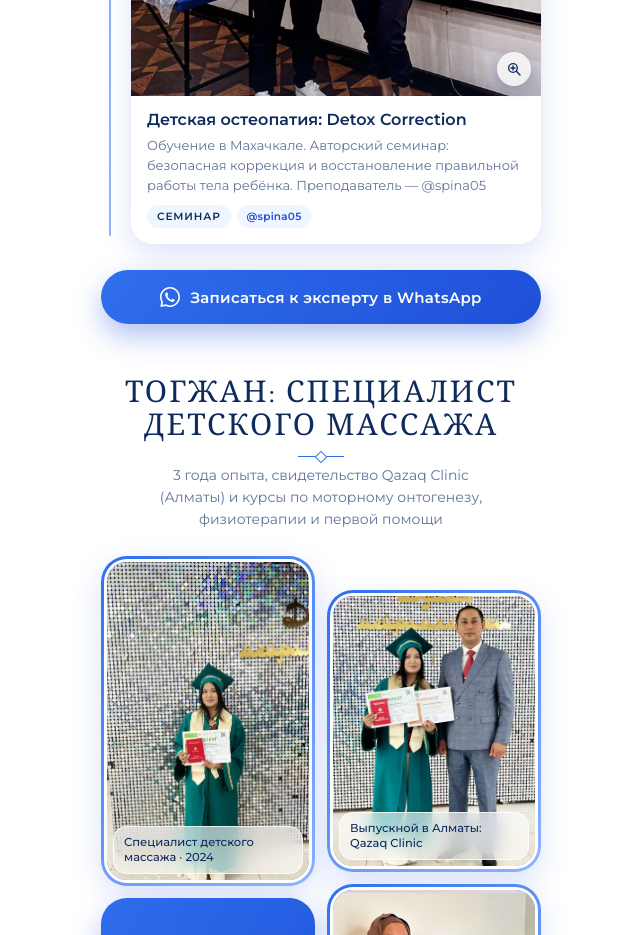
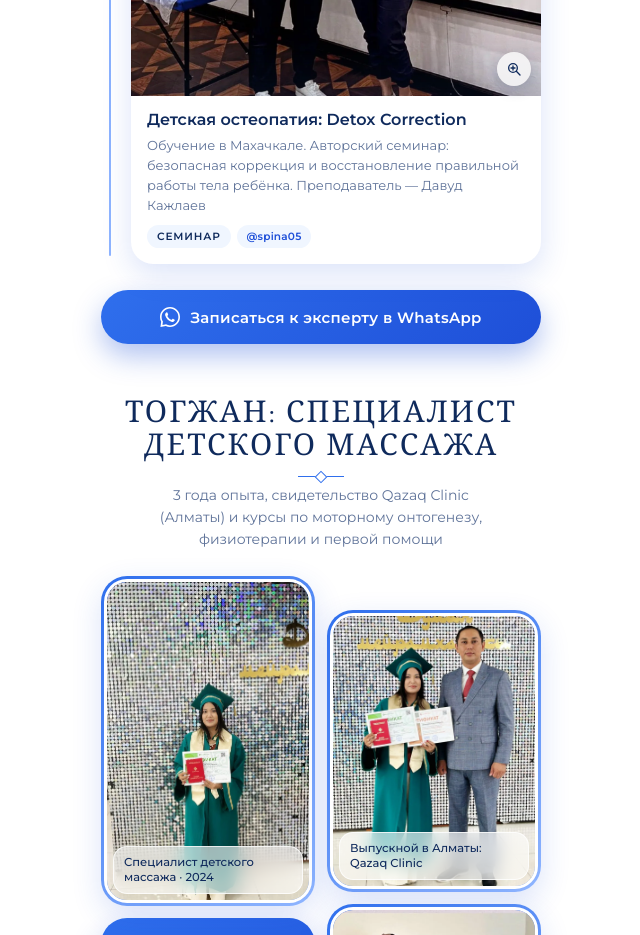
Before and after one commit to yesssssssssssssse/akbala, a plain HTML site: page index.html in a window 1280 px wide. Shown: the part 8500-9435 px from the top of the page, without its empty margins (319-959 px from the left). Drawn offline with nearby package versions, Linux system fonts and the light colour scheme.

Commit message:
Add files via upload

```diff
--- a/index.html
+++ b/index.html
@@ -443,7 +443,7 @@ footer img{height:40px;width:auto;margin:0 auto 10px;opacity:.85}
         <span class="tl-dot"></span><time class="tl-d" data-i18n="c7d">Махачкала</time>
         <article class="tcard">
           <button type="button" class="cert free" data-edu aria-label="Сертификат Detox Correction"><img src="img/edu_c7.webp" alt="Акбала со сертификатом Detox Correction" loading="lazy" width="1206" height="954"><span class="zoom"></span></button>
-          <div class="tc-b"><h4 data-i18n="c7t">Детская остеопатия: Detox Correction</h4><p class="tc-s" data-i18n="c7s">Обучение в Махачкале. Авторский семинар: безопасная коррекция и восстановление правильной работы тела ребёнка. Преподаватель — @spina05</p>
+          <div class="tc-b"><h4 data-i18n="c7t">Детская остеопатия: Detox Correction</h4><p class="tc-s" data-i18n="c7s">Обучение в Махачкале. Авторский семинар: безопасная коррекция и восстановление правильной работы тела ребёнка. Преподаватель — Давуд Кажлаев</p>
             <div class="tags"><span class="tg" data-i18n="tDet">семинар</span><a class="tg" href="https://www.instagram.com/spina05/" target="_blank" rel="noopener">@spina05</a></div></div>
         </article>
       </li>
@@ -605,7 +605,7 @@ const T = {
     c3t:"Жалпы балалар массажы 0–3 жас",c3s:"Ең кішкентайларға арналған: бұлшықет, ішкі ағза және фасциямен жұмыс, ЕДШ негіздері. SA’BI Health, Астана",
     c4t:"Массаж + емдік дене шынықтыру",c4s:"Баланың дамуына кешенді көзқарас. ЖК «Нұрмаханбет Махамбет»",
     c5t:"Ортопедия: жалпақ табан және сколиоз",c5s:"Емдік массаж және жеке ұлтандар (стелька). OrthoBest клиникасы",
-    tPr:"практика",t80:"80 сағат",t40:"40 академиялық сағат",tLfk:"ЕДШ",tOst:"остеопатия",tDet:"семинар",c6d:"Мәскеу",c7d:"Махачкала",c6t:"Балалар остеопатиясы: Level 1",c6s:"Дәрі-дәрмексіз, жұмсақ қол әдісі: босану жарақаттарына, ұйқы, тонус және ас қорыту бұзылыстарына көмектеседі. Мәскеуде оқыды. Ұстазы — Виталий Ким",c7t:"Балалар остеопатиясы: Detox Correction",c7s:"Махачкалада оқыды. Авторлық семинар: баланың денесін қауіпсіз түзету және дұрыс жұмысын қалпына келтіру. Ұстазы — @spina05",tOrt:"ортопедия",
+    tPr:"практика",t80:"80 сағат",t40:"40 академиялық сағат",tLfk:"ЕДШ",tOst:"остеопатия",tDet:"семинар",c6d:"Мәскеу",c7d:"Махачкала",c6t:"Балалар остеопатиясы: Level 1",c6s:"Дәрі-дәрмексіз, жұмсақ қол әдісі: босану жарақаттарына, ұйқы, тонус және ас қорыту бұзылыстарына көмектеседі. Мәскеуде оқыды. Ұстазы — Виталий Ким",c7t:"Балалар остеопатиясы: Detox Correction",c7s:"Махачкалада оқыды. Авторлық семинар: баланың денесін қауіпсіз түзету және дұрыс жұмысын қалпына келтіру. Ұстазы — Давуд Кажлаев",tOrt:"ортопедия",
     tgT:"Тоғжан: балалар массажының маманы",tgS:"3 жыл тәжірибе, Qazaq Clinic (Алматы) куәлігі және моторлық онтогенез, физиотерапия, алғашқы көмек курстары",
     tgP1:"Алматыдағы бітіру: Qazaq Clinic",tgP2:"Балалар массажының маманы · 2024",tgP3:"Моторлық онтогенез сертификаттарымен",tgN:"жыл тәжірибе<br>балалар массажында",tgB:"Тоғжанға WhatsApp арқылы жазылу",tgCourse:"Курс",
     g1t:"Балалар массажының маманы",g1s:"Qazaq Clinic (Suleimen Clinic), Алматы: 108 сағаттық массаж курсы, сондай-ақ электрофорез және парафинотерапия. Бағдарламада: гипертонус пен гипотонус, кривошея, дисплазия, жалпақ табан. Оқытушы — Абай Әлкенұлы",
```
